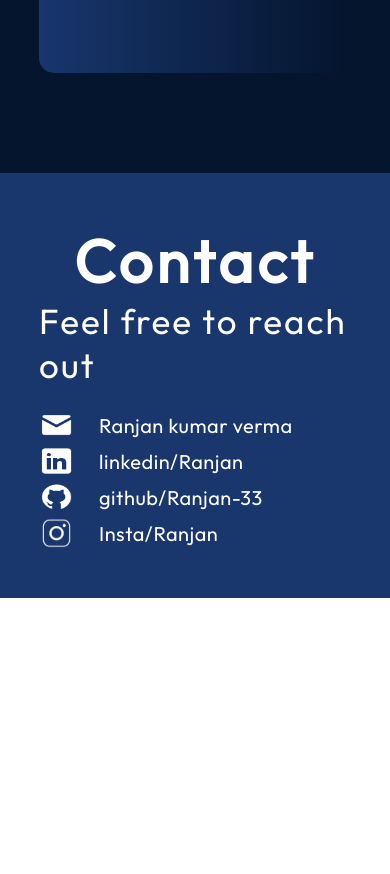
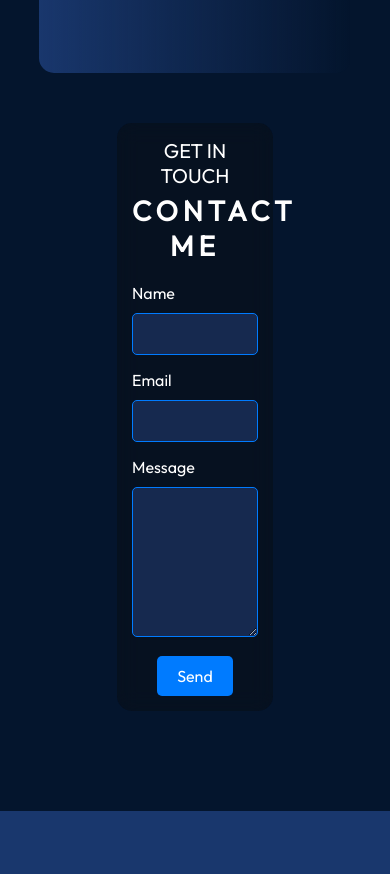
Before and after one commit to Ranjan-33/Portfolio, a React (Vite) app: page / in a window 390 px wide. Shown: the part 9220-10094 px from the top of the page. Before the commit the page ends 9818 px from the top, so only its background shows below. Built offline with nearby package versions, Linux system fonts and the light colour scheme.

Commit message:
form3 added

```diff
--- a/src/App.jsx
+++ b/src/App.jsx
@@ -6,6 +6,7 @@ import Hero from "./components/Hero";
 import NavBar from "./components/NavBar";
 import About from "./components/about/About";
 import Project from "./components/projectss/Project";
+import ContactForm from "./components/ContactForm";
 
 function App() {
   return (
@@ -16,7 +17,7 @@ function App() {
       <Experience />
       <Project />
       <Education />
-
+      <ContactForm />
       <Contact />
     </div>
   );
--- /dev/null
+++ b/src/components/ContactForm.jsx
@@ -0,0 +1,39 @@
+import React from "react";
+import styles from "./ContactForm.module.css";
+const ContactForm = () => {
+  return (
+    <section className="" id="ContactForm">
+      <div>
+        <form
+          className={styles.form}
+          action="https://api.web3forms.com/submit"
+          method="POST"
+        >
+          <input
+            type="hidden"
+            name="access_key"
+            value="3cf0b875-cf37-45a0-a962-c2470455e416"
+          />
+
+          <p className={styles.headpara}>GET IN TOUCH</p>
+          <h2 className={styles.title}> Contact me </h2>
+          <div className={styles.formGroup}>
+            <label htmlFor="name">Name</label>
+            <input type="text" id="name" name="name" required />
+          </div>
+          <div className={styles.formGroup}>
+            <label htmlFor="email">Email</label>
+            <input type="email" id="email" name="email" required />
+          </div>
+          <div className={styles.formGroup}>
+            <label htmlFor="message">Message</label>
+            <textarea id="message" name="message" required></textarea>
+          </div>
+          <button type="submit">Send</button>
+        </form>
+      </div>
+    </section>
+  );
+};
+
+export default ContactForm;
--- /dev/null
+++ b/src/components/ContactForm.module.css
@@ -0,0 +1,116 @@
+/* ContactForm.module.css */
+
+.container {
+  position: relative;
+  padding: 50px;
+  margin-top: 50px;
+  margin-left: 30%;
+  margin-right: 30%;
+  border-radius: 15px;
+  /* z-index: 1; */
+
+  /* Background color and gradient */
+  background-color: rgba(12, 12, 12, 0.378);
+  /* background: linear-gradient(90deg, #19376d 0%, rgba(100, 55, 109, 0) 100%); */
+  text-align: center;
+}
+
+.title {
+  color: #fff;
+  font-size: 35px;
+  font-weight: 700;
+  letter-spacing: 5px;
+  text-transform: uppercase;
+  margin-bottom: 20px;
+}
+
+.form {
+  max-width: 600px;
+  margin: 0 auto;
+  padding: 20px;
+  position: relative;
+  padding: 50px;
+  margin-top: 50px;
+  margin-left: 30%;
+  margin-right: 30%;
+  border-radius: 15px;
+  background-color: rgba(12, 12, 12, 0.378);
+  text-align: center;
+
+  border-radius: solid white 10px;
+  backdrop-filter: blur(10px); /* Adds a glassmorphism effect */
+}
+
+.formGroup {
+  margin-bottom: 15px;
+  text-align: left;
+}
+
+label {
+  display: block;
+  font-size: 16px;
+  margin-bottom: 5px;
+  color: #fff;
+}
+.headpara {
+  color: #fff;
+  font-size: 20px;
+  margin-bottom: 5px;
+}
+input[type="text"],
+input[type="email"],
+textarea {
+  width: 100%;
+  padding: 10px;
+  font-size: 16px;
+  border: 1px solid #007bff;
+  border-radius: 5px;
+  box-sizing: border-box;
+  margin-top: 5px;
+  background-color: #2d4a8d70; /* Darker background for inputs */
+  color: #ffffffd9; /* White text for contrast */
+}
+
+textarea {
+  height: 150px;
+  resize: vertical;
+}
+
+input[type="text"]:focus,
+input[type="email"]:focus,
+textarea:focus {
+  border-color: #fff;
+  outline: none;
+  background-color: #3a5ea593; /* Slightly lighter background on focus */
+}
+
+button {
+  background-color: #007bff;
+  color: #fff;
+  padding: 10px 20px;
+  font-size: 16px;
+  border: none;
+  border-radius: 5px;
+  cursor: pointer;
+  transition: background-color 0.3s ease;
+}
+
+button:hover {
+  background-color: #0056b3;
+}
+
+@media (max-width: 768px) {
+  .container {
+    padding: 30px;
+    margin-left: 5%;
+    margin-right: 5%;
+  }
+
+  .form {
+    padding: 15px;
+  }
+
+  .title {
+    font-size: 28px;
+  }
+}
```
